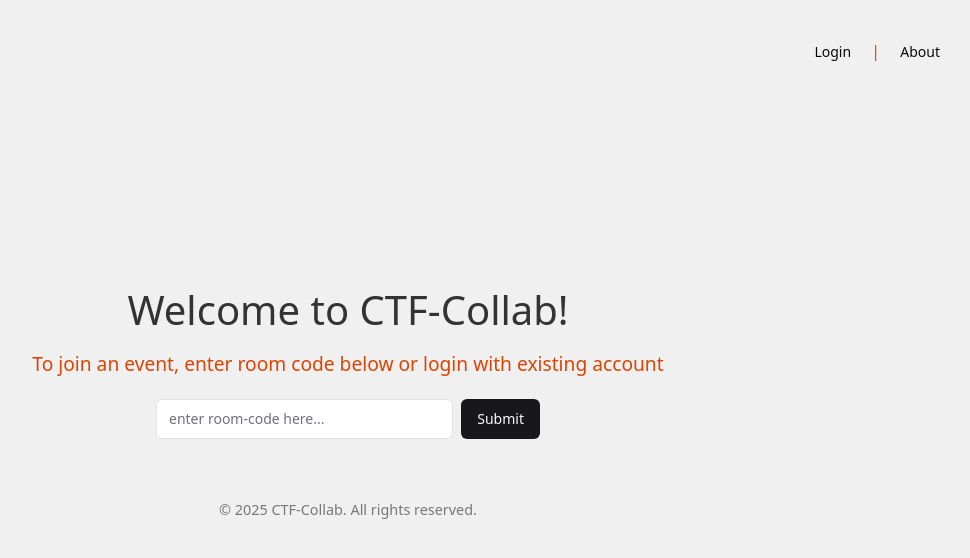
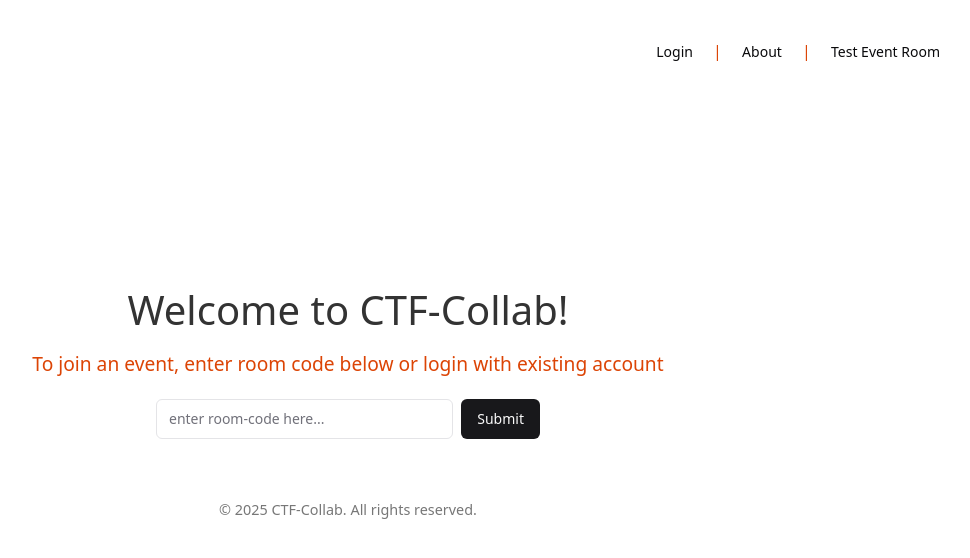
Before and after one commit to digitaldisarray/CTFCollab, a SvelteKit app: page / in a window 1280 px wide. Shown: the top 558 px of the page, without its empty margins (292-1262 px from the left). Built offline with nearby package versions, Linux system fonts and the light colour scheme.

Commit message:
Adde dark and light mode based on user system settings

```diff
--- a/src/routes/+page.svelte
+++ b/src/routes/+page.svelte
@@ -1,6 +1,24 @@
 <script lang="ts">
     import { Button } from "$lib/components/ui/button";
     import { Input } from "$lib/components/ui/input/index.js";
+
+    import { onMount } from 'svelte';
+
+    let isDarkMode = false;
+
+    onMount(() => {
+    const systemTheme = window.matchMedia('(prefers-color-scheme: dark)');
+    isDarkMode = systemTheme.matches;
+
+    // Apply dark mode class
+    document.documentElement.classList.toggle('dark', isDarkMode);
+
+    // Listen for changes in system setting
+    systemTheme.addEventListener('change', (event) => {
+        isDarkMode = event.matches;
+        document.documentElement.classList.toggle('dark', isDarkMode);
+    });
+    });
 </script>
 
 <div class="welcome-container">
@@ -17,6 +35,13 @@
             variant="ghost"
         >
             About
+        </Button>
+        <span class="separator">|</span>
+        <Button
+        href="/pages/event-room"
+        variant="ghost"
+        >
+            Test Event Room
         </Button>
     </div>
     <header>
@@ -48,7 +73,6 @@
         justify-content: center;
         height: 100vh;
         text-align: center;
-        background-color: #f0f0f0;
         padding: 20px;
     }
 
--- a/src/routes/pages/signin/+page.svelte
+++ b/src/routes/pages/signin/+page.svelte
@@ -32,6 +32,23 @@
         }
     }
 
+    import { onMount } from 'svelte';
+
+    let isDarkMode = false;
+
+    onMount(() => {
+    const systemTheme = window.matchMedia('(prefers-color-scheme: dark)');
+    isDarkMode = systemTheme.matches;
+
+    // Apply dark mode class
+    document.documentElement.classList.toggle('dark', isDarkMode);
+
+    // Listen for changes in system setting
+    systemTheme.addEventListener('change', (event) => {
+        isDarkMode = event.matches;
+        document.documentElement.classList.toggle('dark', isDarkMode);
+    });
+    });
 </script>
 
 <div class="login-container">
@@ -66,7 +83,6 @@
         justify-content: center;
         height: 100vh;
         text-align: center;
-        background-color: #f0f0f0;
         padding: 20px;
     }
 
```
